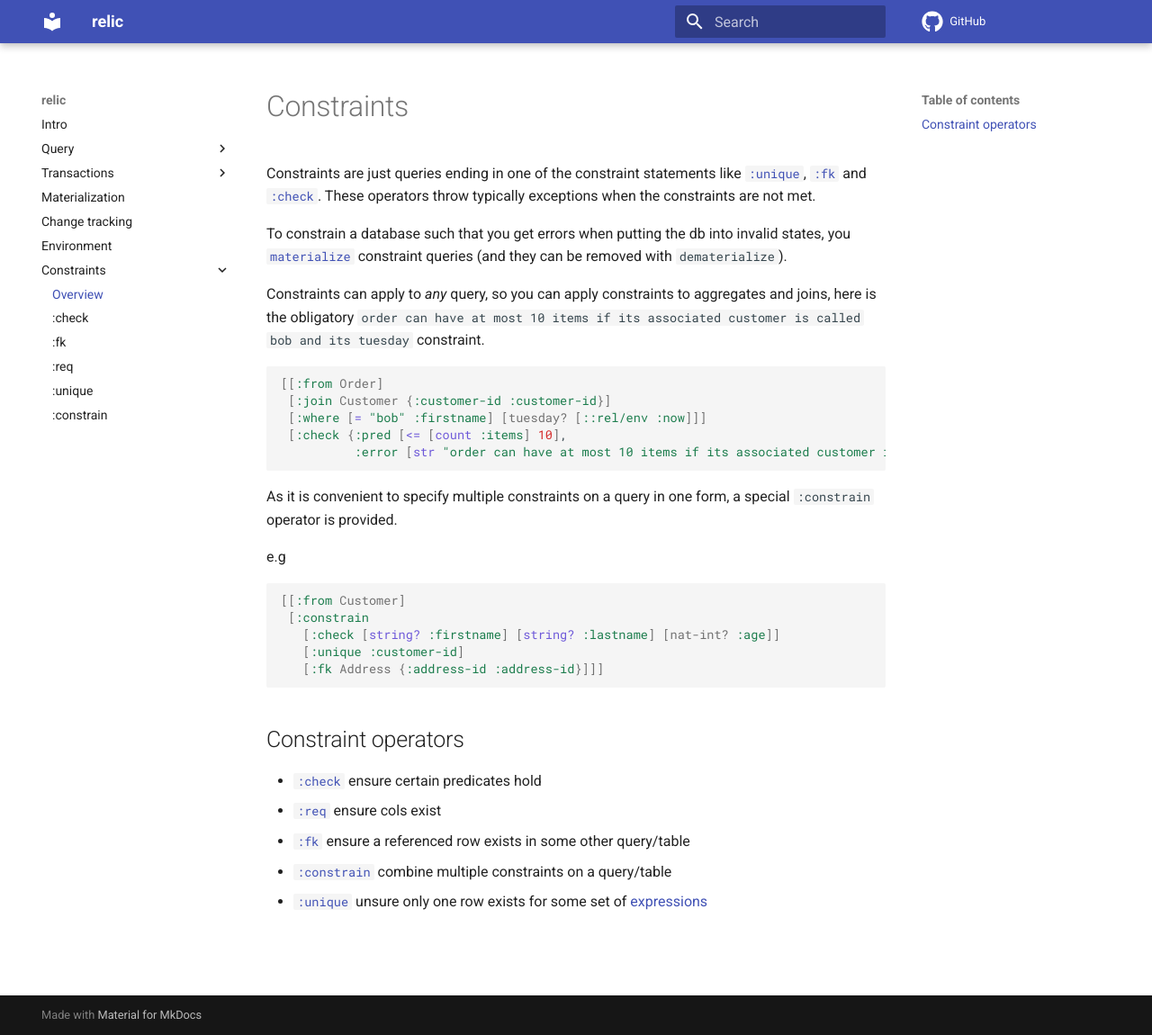
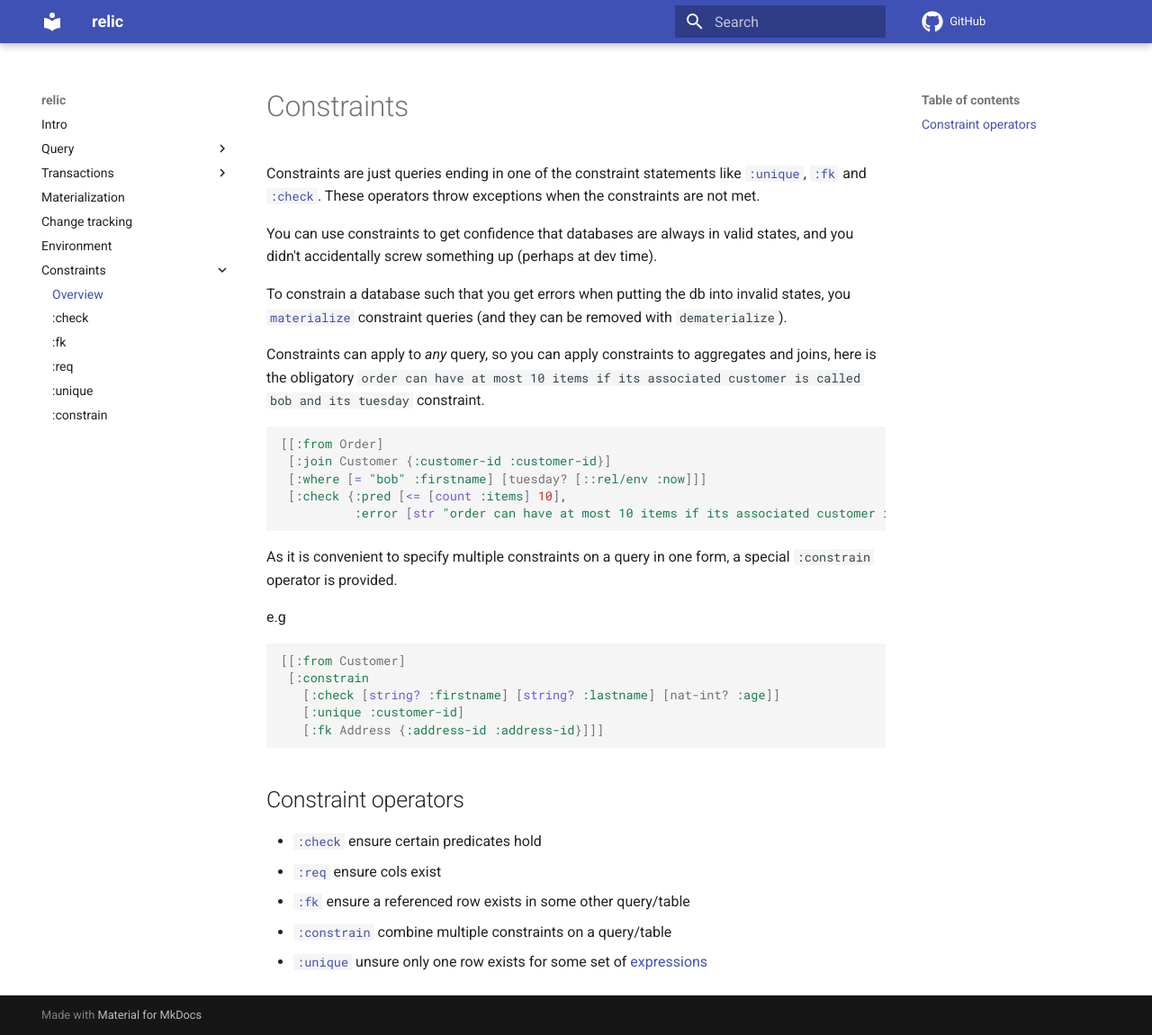
Before and after one commit to wotbrew/relic, an MkDocs documentation site: the page built from doc/constraints.md, in a window 1280 px wide and 1150 px high. Shown: the whole window at 90% size. Built offline with MkDocs 1.6.1 and Material for MkDocs 9.7.7, drawn with Linux system fonts in a browser that asks for light colours; comment, search, counter and statistics services are not loaded.

Commit message:
slightly better constraint doco

```diff
--- a/doc/constraints.md
+++ b/doc/constraints.md
@@ -1,7 +1,9 @@
 # Constraints
 
 Constraints are just queries ending in one of the constraint statements like [`:unique`](unique.md),
-[`:fk`](fk.md) and [`:check`](check.md). These operators throw typically exceptions when the constraints are not met.
+[`:fk`](fk.md) and [`:check`](check.md). These operators throw exceptions when the constraints are not met.
+
+You can use constraints to get confidence that databases are always in valid states, and you didn't accidentally screw something up (perhaps at dev time).
 
 To constrain a database such that you get errors when putting the db into invalid states, you [`materialize`](materialization.md) constraint queries (and they can be removed with `dematerialize`).
 
```
